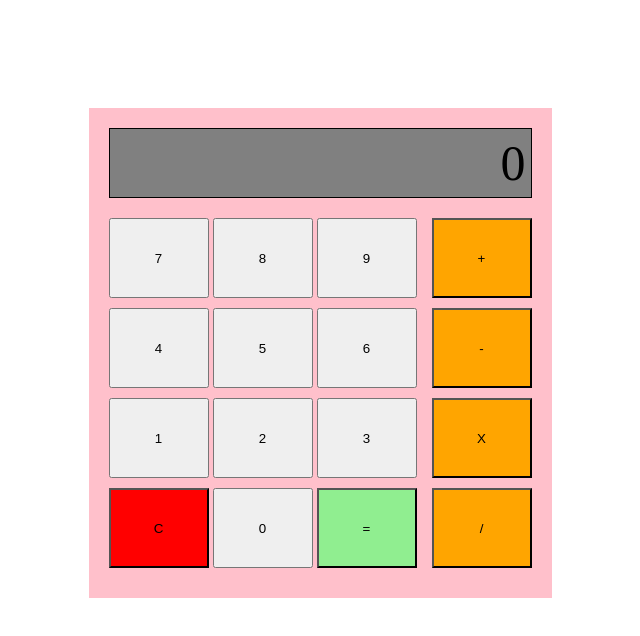
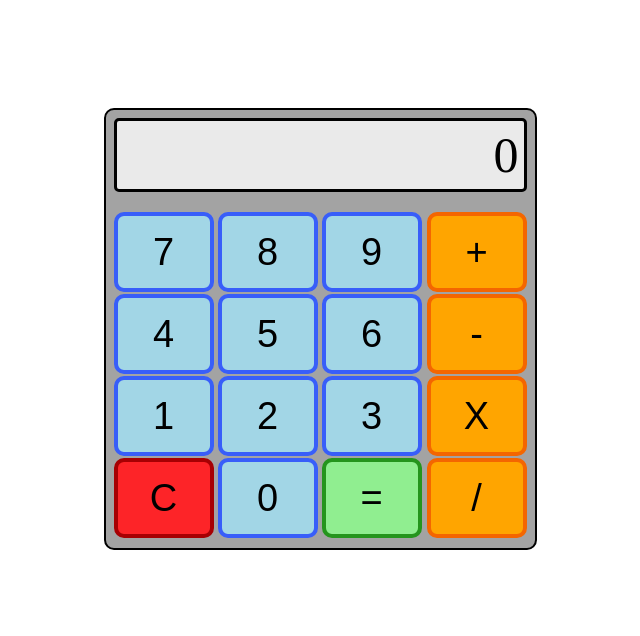
Before and after one commit to SY-Training/calculator, a plain HTML site: page index.html in a window 1280 px wide. Shown: the whole page, without its empty margins (320-960 px from the left). Drawn offline with Linux system fonts and the light colour scheme.

Commit message:
added extra style.

```diff
--- a/index.html
+++ b/index.html
@@ -29,7 +29,7 @@
                 </div>
                 <div class="c-row">
                     <button id="cancel">C</button>
-                    <button id="0">0</button>
+                    <button id="zero">0</button>
                     <button id="equal">=</button>
                 </div>
 
--- a/javascript.js
+++ b/javascript.js
@@ -159,7 +159,6 @@ function updateDisplay(n) {
     if (!n){
         SCREENTEXT.textContent = 0;
 
-        //Round to 12 places.
     }
 
     let b = n.toString()
--- a/style.css
+++ b/style.css
@@ -14,23 +14,29 @@ button {
 .calc {
     display: flex;
     flex-direction: column;
-    background-color: pink;
-    padding: 20px;
+    background-color: rgb(163, 163, 163);
+    padding: 8px;
+    border-style: solid;
+    border-radius: 10px;
+    border-width: 2px;
+
 
 }
 
 .screen {
-    background-color: gray;
+    background-color: rgb(234, 234, 234);
     font-size: 50px;
     padding: 5px;
     text-align: right;
     border: 1px;
     border-style: solid;
+    border-width: 3px;
+    border-radius: 5px;
 }
 
 .lower {
     display: flex;
-    gap:15px;
+    gap:5px;
     padding-top: 20px;
 }
 
@@ -40,44 +46,84 @@ button {
 }
 
 .seven-row {
-    padding-bottom: 10px;
+    padding-bottom: 2px;
+
+
+}
+
+.seven-row > button {
+    background-color: rgb(162, 214, 230);
+    border-style: solid;
+    border-color: rgb(56, 94, 249);
+    border-radius: 10px;
+    border-width:4px;
+    font-size: 38px;
 }
 
 .four-row {
-    padding-bottom: 10px;
+    padding-bottom: 2px;
+}
+
+.four-row > button {
+    background-color: rgb(162, 214, 230);
+    border-style: solid;
+    border-color: rgb(56, 94, 249);
+    border-radius: 10px;
+    border-width:4px;
+    font-size: 38px;
 }
 
 .one-row {
-    padding-bottom: 10px;
+    padding-bottom: 2px;
+}
+
+.one-row > button {
+    background-color: rgb(162, 214, 230);
+    border-style: solid;
+    border-color: rgb(56, 94, 249);
+    border-radius: 10px;
+    border-width:4px;
+    font-size: 38px;
 }
 
 .c-row {
-    padding-bottom: 10px;
+    padding-bottom: 2px;
 }
 
-#add {
-    margin-bottom: 10px;
+.operators > button {
+    margin-bottom: 2px;
     background-color: orange;
+    border-style: solid;
+    border-width: 4px;
+    border-color: rgb(244, 102, 0);
+    border-radius: 10px;
+    font-size: 38px;
 }
 
-#subtract {
-    margin-bottom: 10px;
-    background-color: orange;
+#zero {
+    background-color: rgb(162, 214, 230);
+    border-style: solid;
+    border-color: rgb(56, 94, 249);
+    border-radius: 10px;
+    border-width:4px;
+    font-size: 38px;
 }
 
-#multiply {
-    margin-bottom: 10px;
-    background-color: orange;
-}
-
-#divide {
-    background-color: orange;
-}
 
 #equal {
     background-color: lightgreen;
+    border-style: solid;
+    border-width: 4px;
+    border-radius: 10px;
+    border-color: rgb(37, 149, 29);
+    font-size: 38px;
 }
 
 #cancel {
-    background-color: red;
+    background-color: rgb(253, 36, 40);
+    border-style: solid;
+    border-width: 4px;
+    border-radius: 10px;
+    border-color: rgb(167, 0, 3);
+    font-size: 38px;
 }
```
